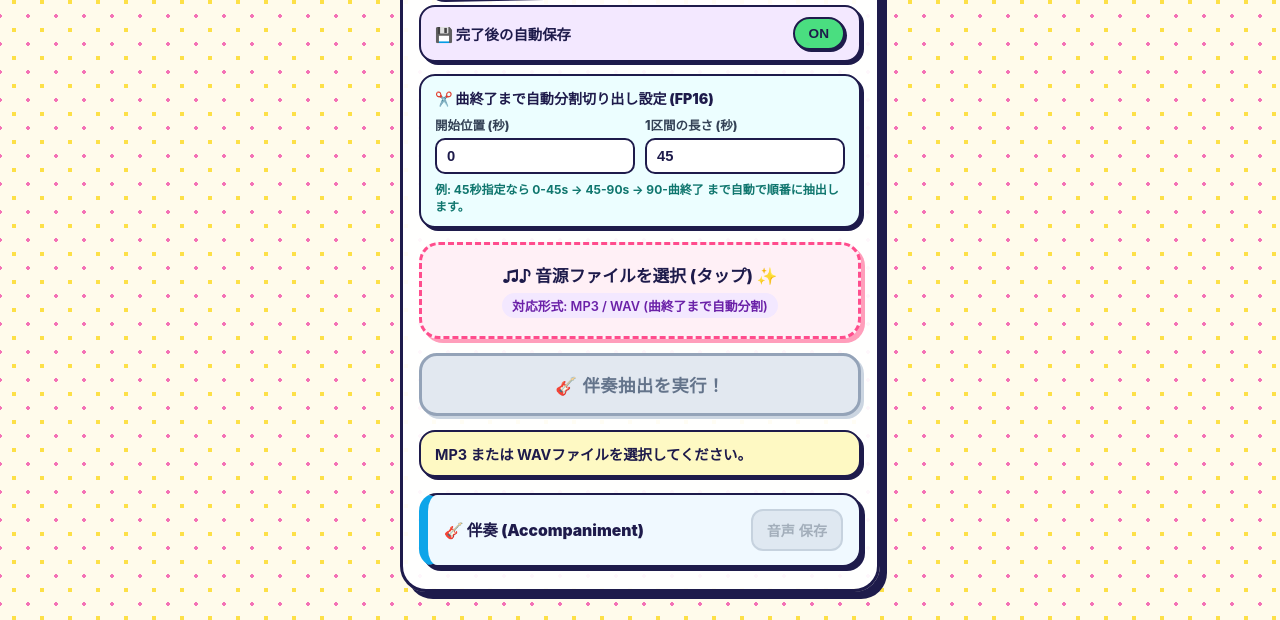
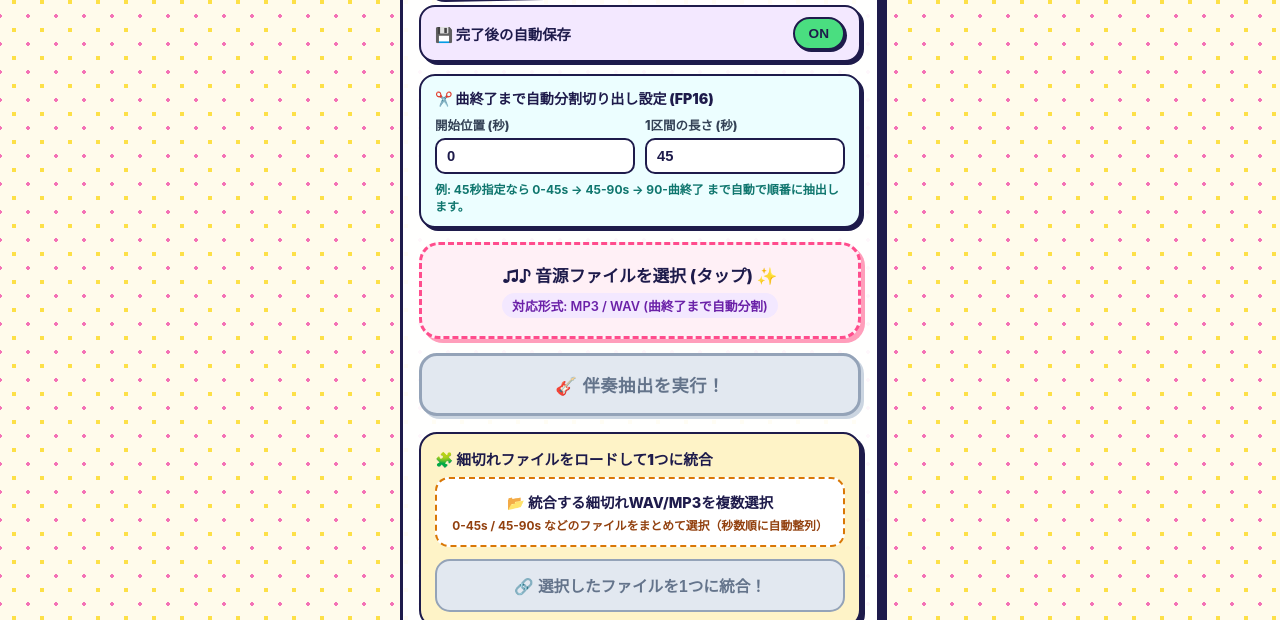
Before and after one commit to WING1209/ONNX-2-, a plain HTML site: page index.html in a window 1280 px wide. Shown: the part 180-800 px from the top of the page. Drawn offline with Linux system fonts and the light colour scheme.

Commit message:
Update index.html

```diff
--- a/index.html
+++ b/index.html
@@ -228,6 +228,78 @@ input[type="file"] {
   box-shadow: 3px 3px 0px #cbd5e1;
   cursor: not-allowed;
 }
+.merge-panel {
+  margin-top: 16px;
+  padding: 14px;
+  border-radius: 18px;
+  background: #fef3c7;
+  border: 2.5px solid #1e1b4b;
+  box-shadow: 4px 4px 0px #1e1b4b;
+}
+.merge-title {
+  font-size: 0.92rem;
+  font-weight: 900;
+  margin-bottom: 8px;
+  color: #1e1b4b;
+}
+.merge-pick-label {
+  display: flex;
+  flex-direction: column;
+  align-items: center;
+  justify-content: center;
+  gap: 4px;
+  width: 100%;
+  padding: 12px 10px;
+  border: 2.5px dashed #d97706;
+  border-radius: 14px;
+  background: #ffffff;
+  font-size: 0.9rem;
+  font-weight: 800;
+  color: #1e1b4b;
+  cursor: pointer;
+  text-align: center;
+}
+.merge-pick-sub {
+  font-size: 0.74rem;
+  font-weight: 700;
+  color: #92400e;
+}
+.merge-list {
+  margin-top: 10px;
+  padding-left: 18px;
+  font-size: 0.8rem;
+  font-weight: 700;
+  color: #1e1b4b;
+  word-break: break-all;
+}
+.merge-list li {
+  margin-bottom: 4px;
+}
+.merge-btn {
+  display: block;
+  width: 100%;
+  padding: 13px;
+  margin-top: 10px;
+  font-size: 0.98rem;
+  font-weight: 900;
+  border: 2.5px solid #1e1b4b;
+  border-radius: 15px;
+  background: linear-gradient(90deg, #fbbf24 0%, #fb7185 100%);
+  color: #1e1b4b;
+  box-shadow: 4px 4px 0px #1e1b4b;
+  cursor: pointer;
+}
+.merge-btn:active:not(:disabled) {
+  transform: translate(3px, 3px);
+  box-shadow: 1px 1px 0px #1e1b4b;
+}
+.merge-btn:disabled {
+  background: #e2e8f0;
+  color: #64748b;
+  border-color: #94a3b8;
+  box-shadow: none;
+  cursor: not-allowed;
+}
 .status {
   margin-top: 14px;
   padding: 11px 14px;
@@ -320,6 +392,18 @@ input[type="file"] {
   </label>
   <input type="file" id="audioFile" accept=".mp3, .wav, audio/mpeg, audio/wav">
   <button id="runBtn" class="btn" disabled>🎸 伴奏抽出を実行！</button>
+
+  <section class="merge-panel">
+    <div class="merge-title">🧩 細切れファイルをロードして1つに統合</div>
+    <label for="mergeFilesInput" class="merge-pick-label">
+      <span>📂 統合する細切れWAV/MP3を複数選択</span>
+      <span class="merge-pick-sub" id="mergePickSub">0-45s / 45-90s などのファイルをまとめて選択（秒数順に自動整列）</span>
+    </label>
+    <input type="file" id="mergeFilesInput" accept=".wav, .mp3, audio/wav, audio/mpeg" multiple>
+    <ol id="mergeFileList" class="merge-list"></ol>
+    <button id="mergeBtn" type="button" class="merge-btn" disabled>🔗 選択したファイルを1つに統合！</button>
+  </section>
+
   <div id="status" class="status">MP3 または WAVファイルを選択してください。</div>
   <div id="results">
     <div class="stem">
@@ -328,6 +412,6 @@ input[type="file"] {
     </div>
   </div>
 </div>
-<script type="module" src="app.js?v=1.14-fp16-auto"></script>
+<script type="module" src="app.js?v=1.14-fp16-merge"></script>
 </body>
 </html>
```
